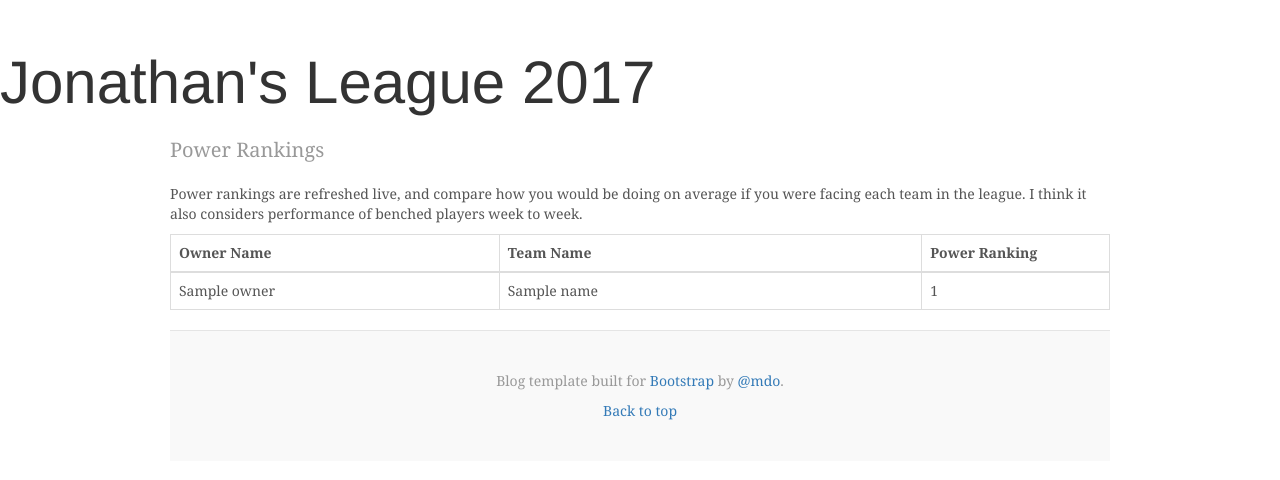
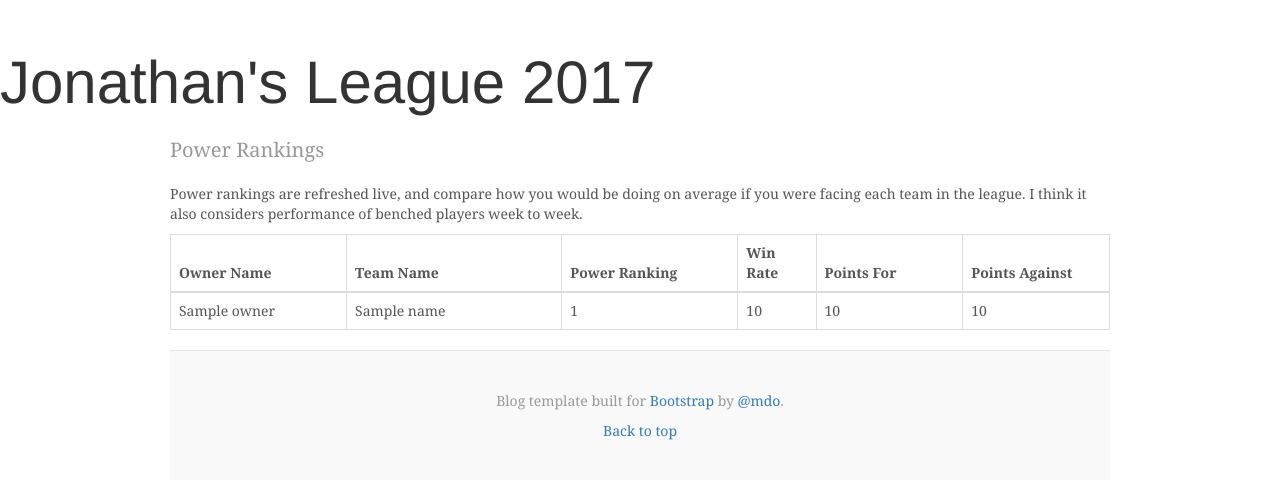
Before and after one commit to jshales4/jonathanffl, a Flask app: template templates/ranks.html in a window 1280 px wide. Shown: the part 40-520 px from the top of the page. Run offline with Flask 2, Linux system fonts and the light colour scheme; the template is opened without the code that fills it: most values are stand-ins (such as "Sample title", 1, 10 or a date in 2020); some libraries are stand-ins or nearby versions.

Commit message:
added more metrics to power rankings page

```diff
--- a/templates/ranks.html
+++ b/templates/ranks.html
@@ -56,9 +56,12 @@
   <table class="table table-bordered" border=1>
     <thead>
       <tr>
-        <th width="35%">Owner Name</th>
-        <th width="45%">Team Name</th>
-        <th width="35%">Power Ranking</th>
+        <th width="18%">Owner Name</th>
+        <th width="22%">Team Name</th>
+        <th width="18%">Power Ranking</th>
+        <th width="8%">Win Rate</th>
+        <th width="15%">Points For</th>
+        <th width="15%">Points Against</th>
       </tr>
     </thead>
     <tbody>
@@ -67,6 +70,9 @@
         <td>{{ item[1].owner }}</td>
         <td>{{ item[1].team_name }}</td>
         <td>{{ item[0] }}</td>
+        <td>{{ item[1].wins/(item[1].wins+item[1].losses) }}</td>
+        <td>{{ item[1].points_for }}</td>
+        <td>{{ item[1].points_against }}</td>
       </tr>
 {% endfor %}
 </tbody>
```
